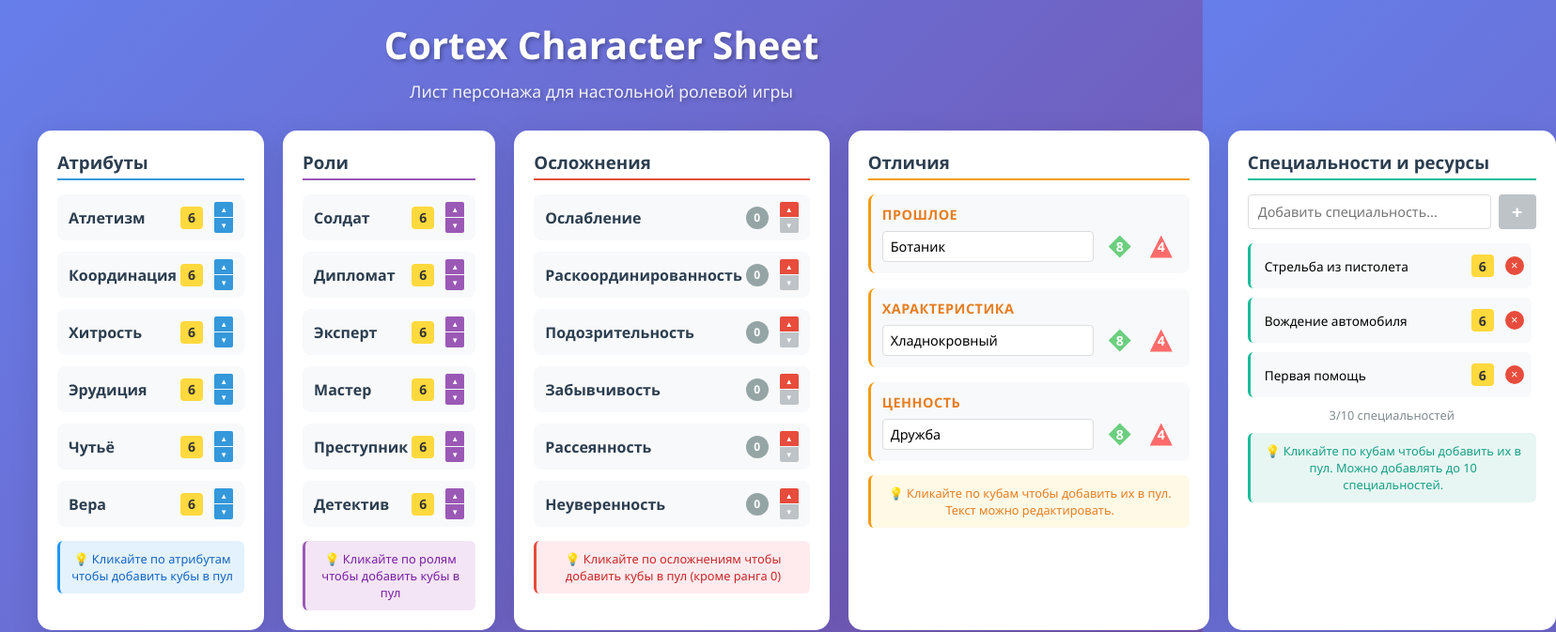
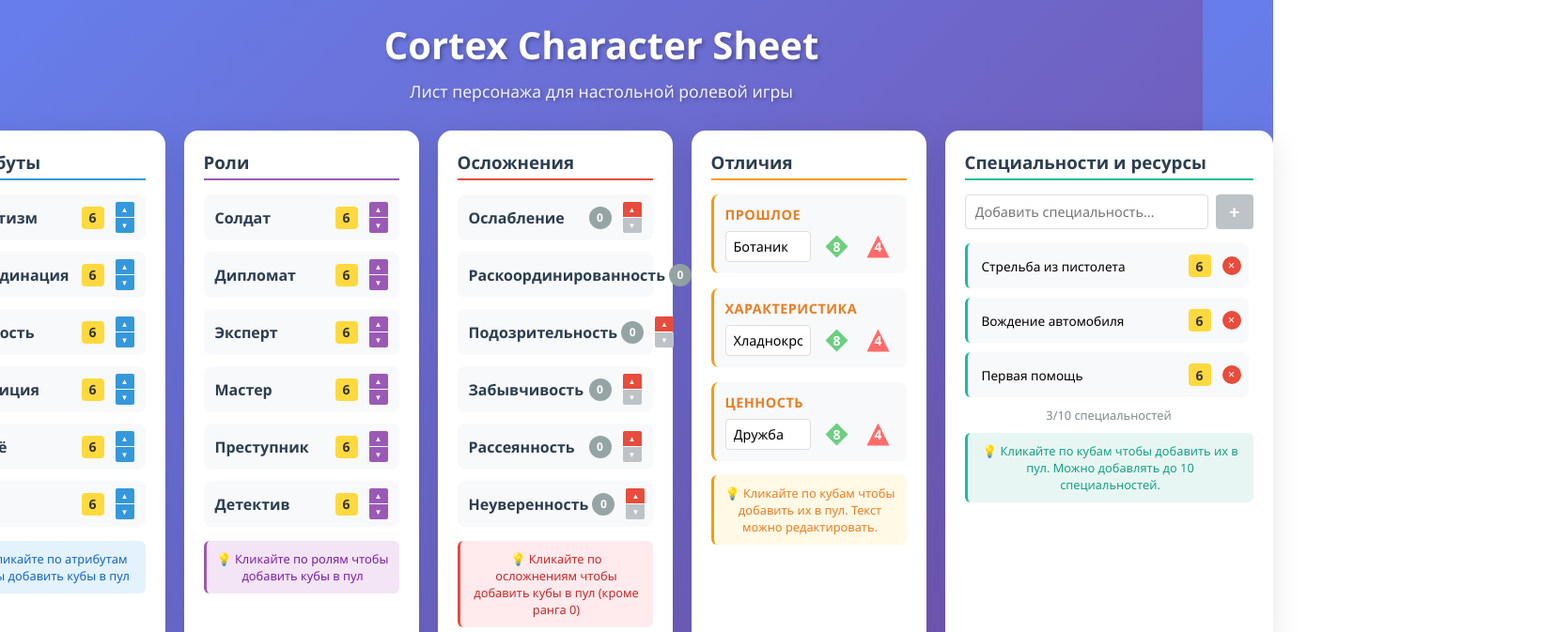
Before and after one commit to dplatonov865/cortex-prime-dice, a React (Vite) app: page / in a window 1280 px wide. Shown: the top 673 px of the page at 94% size, 1656 px wide, since content can reach past the window. Built offline with nearby package versions, Linux system fonts and the light colour scheme.

Commit message:
adaptive

```diff
--- a/src/styles/base.css
+++ b/src/styles/base.css
@@ -9,11 +9,13 @@ body {
   background: linear-gradient(135deg, #667eea 0%, #764ba2 100%);
   min-height: 100vh;
   color: #333;
+  overflow-x: hidden; /* Предотвращаем горизонтальный скролл */
 }
 
 .App {
   min-height: 100vh;
   padding: 20px;
+  width: 100%;
 }
 
 .app-header {
@@ -21,6 +23,10 @@ body {
   margin-bottom: 30px;
   color: white;
   text-shadow: 2px 2px 4px rgba(0,0,0,0.3);
+  max-width: 1400px;
+  margin-left: auto;
+  margin-right: auto;
+  padding: 0 20px;
 }
 
 .app-header h1 {
--- a/src/styles/index.css
+++ b/src/styles/index.css
@@ -1,4 +1,3 @@
-/* Импорт всех стилевых модулей */
 @import './base.css';
 @import './layout.css';
 @import './components/blocks.css';
--- a/src/styles/layout.css
+++ b/src/styles/layout.css
@@ -1,13 +1,15 @@
 .character-sheet {
-  max-width: 1200px;
+  max-width: 1400px; /* Увеличим максимальную ширину */
   margin: 0 auto;
+  padding: 0 20px; /* Добавим отступы по бокам */
 }
 
 .main-columns {
   display: grid;
-  grid-template-columns: repeat(5, 1fr);
+  grid-template-columns: repeat(auto-fit, minmax(280px, 1fr)); /* Адаптивная сетка */
   gap: 20px;
   margin-bottom: 20px;
+  justify-content: center; /* Центрируем блоки */
 }
 
 .block {
@@ -17,4 +19,14 @@
   box-shadow: 0 8px 32px rgba(0,0,0,0.1);
   backdrop-filter: blur(10px);
   border: 1px solid rgba(255,255,255,0.2);
+  min-height: 300px; /* Минимальная высота для выравнивания */
 }
+
+/* Убираем явное указание grid-column для блоков, так как используем auto-fit */
+.attributes-block,
+.roles-block,
+.complications-block,
+.distinctions-block,
+.specialties-block {
+  /* grid-column удаляем - будет определяться автоматически */
+}
--- a/src/styles/responsive.css
+++ b/src/styles/responsive.css
@@ -1,10 +1,14 @@
 /* Адаптивность для больших экранов */
-@media (max-width: 1024px) {
+@media (max-width: 1440px) {
     .main-columns {
-        grid-template-columns: repeat(3, 1fr);
+        grid-template-columns: repeat(5, minmax(250px, 1fr));
     }
 
-    .attributes-block {
+    .character-sheet {
+        max-width: 1600px;
+    }
+
+    /* .attributes-block {
         grid-column: 1;
     }
 
@@ -22,6 +26,24 @@
 
     .specialties-block {
         grid-column: 2;
+    } */
+}
+
+@media (min-width: 1200px) and (max-width: 1439px) {
+    .main-columns {
+        grid-template-columns: repeat(4, minmax(250px, 1fr));
+    }
+}
+
+@media (min-width: 992px) and (max-width: 1199px) {
+    .main-columns {
+        grid-template-columns: repeat(3, minmax(250px, 1fr));
+    }
+}
+
+@media (min-width: 768px) and (max-width: 991px) {
+    .main-columns {
+        grid-template-columns: repeat(2, minmax(250px, 1fr));
     }
 }
 
@@ -36,7 +58,7 @@
     }
 
     .character-sheet {
-        padding: 0 10px;
+        padding: 0 15px;
     }
 
     .attributes-block,
@@ -121,8 +143,14 @@
         padding: 10px;
     }
 
+    .character-sheet {
+        padding: 0 10px;
+    }
+
     .block {
         padding: 15px;
+        min-height: auto;
+        /* Убираем фиксированную высоту на мобильных */
     }
 
     .pool-controls {
```
